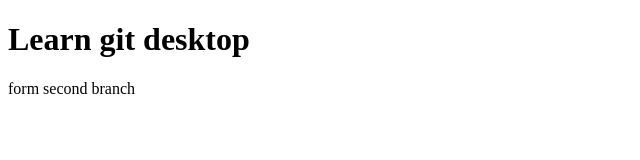
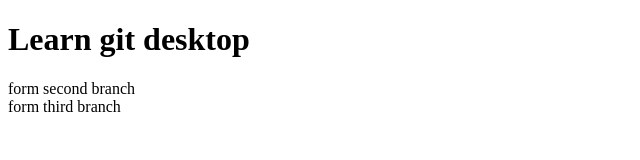
Before and after one commit to porame/git-desktop, a plain HTML site: page index.html in a window 1280 px wide. Shown: the whole page, without its empty margins (0-640 px from the left). Drawn offline with Linux system fonts and the light colour scheme.

Commit message:
add footer
add footer

```diff
--- a/index.html
+++ b/index.html
@@ -11,5 +11,9 @@
     <main>
         form second branch
     </main>
+
+    <footer>
+        form third branch
+    </footer>
 </body>
 </html>
```
